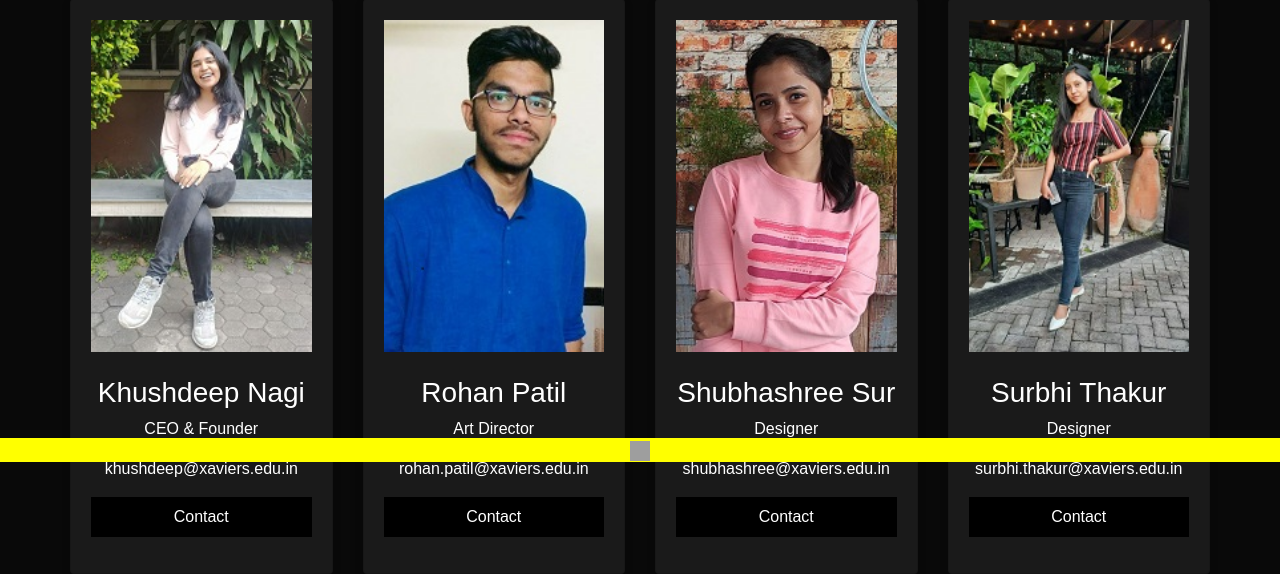
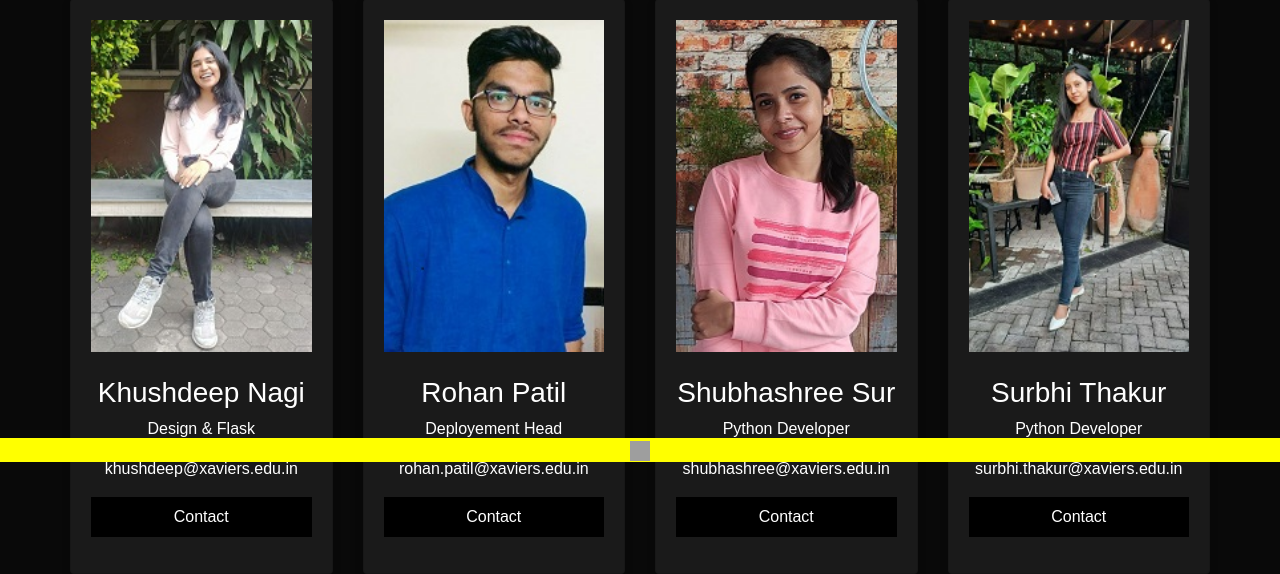
Before and after one commit to Rohanvp07/Movie-Rec, a Flask app: page /aboutus in a window 1280 px wide. Shown: the part 338-912 px from the top of the page. Run offline with Flask 2, Linux system fonts and the light colour scheme; parts of the project's set-up code (start-up, migrations or seed data) failed here and were passed over; some libraries are stand-ins or nearby versions; grey boxes are pictures that could not be loaded.

Commit message:
Add files via upload

```diff
--- a/templates/aboutus.html
+++ b/templates/aboutus.html
@@ -111,7 +111,7 @@
         <img src="static/khushdeep.jpg" alt="Jane" style="width:100%">
       	<div class="container">
         <br><h3>Khushdeep Nagi</h3>
-        <p class="title">CEO & Founder</p>
+        <p class="title">Design & Flask</p>
         <p>khushdeep@xaviers.edu.in</p>
         <p><button class="button">Contact</button></p>
       </div>
@@ -122,7 +122,7 @@
 		<img src="static/rohan.jpg" alt="Mike" style="width:100%">
       	<div class="container">
         <br><h3>Rohan Patil</h3>
-        <p class="title">Art Director</p>
+        <p class="title">Deployement Head</p>
         <p>rohan.patil@xaviers.edu.in</p>
         <p><button class="button">Contact</button></p>
       </div></div>
@@ -132,7 +132,7 @@
         <img src="static/shubhashree.jpg" alt="John" style="width:100%">
       <div class="container">
         <br><h3>Shubhashree Sur</h3>
-        <p class="title">Designer</p>
+        <p class="title">Python Developer</p>
         <p>shubhashree@xaviers.edu.in</p>
         <p><button class="button">Contact</button></p>
       </div>
@@ -143,7 +143,7 @@
         <img src="static/surbhi.jpg" alt="Jill" style="width:100%">
       	<div class="container">
         <br><h3>Surbhi Thakur</h3>
-        <p class="title">Designer</p>
+        <p class="title">Python Developer</p>
         <p>surbhi.thakur@xaviers.edu.in</p>
         <p><button class="button">Contact</button></p>
       </div>
```
